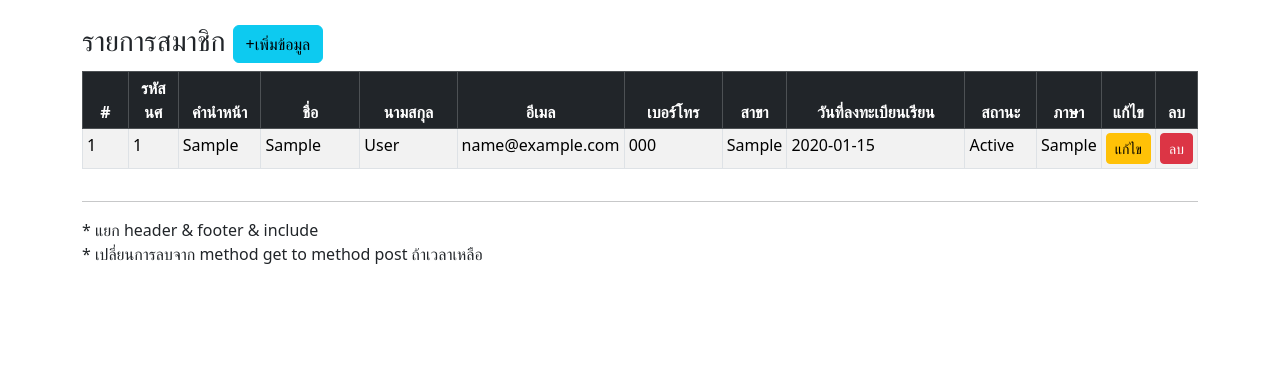
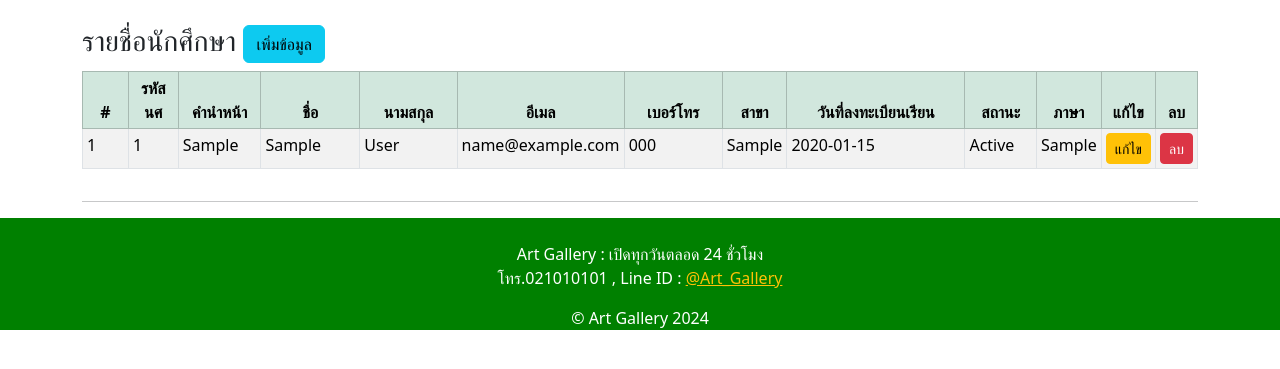
Before and after one commit to Frong12345/php-crud-table-pdo, a PHP site: page / in a window 1280 px wide. Shown: the part 56-425 px from the top of the page. Run offline with PHP 8.4, Linux system fonts and the light colour scheme; tables that the repository leaves empty hold one stand-in row (values such as "Sample post").

Commit message:
update footer

```diff
--- a/add.php
+++ b/add.php
@@ -149,7 +149,7 @@ catch(Exception $e) {
             <div class="row mb-2">
               <label class="col-sm-3 col-form-label">อีเมล</label>
               <div class="col-sm-7">
-                <input type="text" name="stu_email" class="form-control" required placeholder="อีเมล">
+                <input type="email" name="stu_email" class="form-control" required placeholder="อีเมล">
               </div>
             </div>
 
@@ -175,7 +175,6 @@ catch(Exception $e) {
               <label class="col-sm-3 col-form-label">สถานะ</label>
               <div class="col-sm-7">
                 <select class="form-select" name="stu_status" required>
-                  <option value="">-กรุณาเลือก-</option>
                   <option value="Active">Active</option>
                   <option value="Graduated">Graduated</option>
                   <option value="Drop">Drop</option>
--- a/footer.php
+++ b/footer.php
@@ -0,0 +1,10 @@
+ <!-- Start Footer -->
+ <div class="" style="background-color: green">
+        <div class="row">
+            <div class="col-sm-12">
+                <p class="text-center text-white"> <br> Art Gallery : เปิดทุกวันตลอด 24 ชั่วโมง <br> โทร.021010101 , Line ID : <a class="text-warning" href="#">@Art_Gallery</a> <br> </p>
+                <div class="container"><p class="m-0 text-center text-white"> &copy; Art Gallery 2024</p></div>
+            </div>
+        </div>
+    </div>
+    <!-- End Footer -->
--- /dev/null
+++ b/header.php
@@ -0,0 +1 @@
+<h3>รายชื่อนักศึกษา <a href="add.php" class="btn btn-info">เพิ่มข้อมูล</a> </h3>
--- a/index.php
+++ b/index.php
@@ -17,7 +17,7 @@ $result = $stmt->fetchAll(PDO::FETCH_ASSOC);
     <meta charset="utf-8">
     <meta name="viewport" content="width=device-width, initial-scale=1">
     <title>Basic CRUD by DevStudents.com 2025</title>
-    <link href="https://cdn.jsdelivr.net/npm/bootstrap@5.3.3/dist/css/bootstrap.min.css" rel="stylesheet" integrity="sha384-QWTKZyjpPEjISv5WaRU9OFeRpok6YctnYmDr5pNlyT2bRjXh0JMhjY6hW+ALEwIH" crossorigin="anonymous">
+    <?php include "style.php";?> <!-- นำเข้า bootstrap.min.css -->
   </head>
   <body>
 
@@ -25,26 +25,30 @@ $result = $stmt->fetchAll(PDO::FETCH_ASSOC);
    <?php include 'menu.php';?>
     <!-- end menu -->
 
-    <!-- start member -->
-    <div class="container">
+    <!-- Start CRUD -->
+    <div class="container custom">
       <div class="row">
-        <div class="col-sm-12"> <br>
-          <h3>รายการสมาชิก <a href="add.php" class="btn btn-info">+เพิ่มข้อมูล</a> </h3>
-          <div class="table-responsive">
-            <table class="table table-striped  table-hover table-responsive table-bordered table-sm">
+        <div class="col-sm-12 "> <br>
+          <?php include "header.php"; ?>
+          <div class="table-responsive"> <!-- ทำมห้ตารางเลื่อนซ้าย-ขวาได้  -->
+            <table class="table table-striped  table-hover table-bordered table-sm">
+              <!-- theader  -->
               <?php include 'tb_header.php'; ?>
+              <!-- tbody -->
               <?php include 'tb_body.php'; ?>
             </table>
           </div>
           <hr>
-          * แยก  header & footer & include  <br>
-          * เปลี่ยนการลบจาก method get to method post ถ้าเวลาเหลือ
+
         </div>
       </div>
-    </div>
+    </div> <!--close container-->
+     <?php include "footer.php";?>
 
 
-    <!-- end member -->
-    <script src="https://cdn.jsdelivr.net/npm/bootstrap@5.3.3/dist/js/bootstrap.bundle.min.js" integrity="sha384-YvpcrYf0tY3lHB60NNkmXc5s9fDVZLESaAA55NDzOxhy9GkcIdslK1eN7N6jIeHz" crossorigin="anonymous"></script>
+
+
+    <!-- End CRUD -->
+    <?php include "script.php";?> <!-- นำเข้า bootstrap.bundle.min.js -->
   </body>
 </html>
--- a/menu.php
+++ b/menu.php
@@ -8,7 +8,7 @@
         <div class="collapse navbar-collapse" id="navbarSupportedContent">
           <ul class="navbar-nav me-auto mb-2 mb-lg-0">
             <li class="nav-item">
-              <a class="nav-link active text-white" aria-current="page" href="#">หน้าหลัก</a>
+              <a class="nav-link active text-white" aria-current="page" href="index.php">หน้าหลัก</a>
             </li>
             <li class="nav-item">
               <a class="nav-link text-white" href="#">Link</a>
--- /dev/null
+++ b/script.php
@@ -0,0 +1 @@
+<script src="https://cdn.jsdelivr.net/npm/bootstrap@5.3.3/dist/js/bootstrap.bundle.min.js" integrity="sha384-YvpcrYf0tY3lHB60NNkmXc5s9fDVZLESaAA55NDzOxhy9GkcIdslK1eN7N6jIeHz" crossorigin="anonymous"></script>
--- /dev/null
+++ b/style.php
@@ -0,0 +1 @@
+<link href="https://cdn.jsdelivr.net/npm/bootstrap@5.3.3/dist/css/bootstrap.min.css" rel="stylesheet" integrity="sha384-QWTKZyjpPEjISv5WaRU9OFeRpok6YctnYmDr5pNlyT2bRjXh0JMhjY6hW+ALEwIH" crossorigin="anonymous">
--- a/tb_body.php
+++ b/tb_body.php
@@ -1,6 +1,8 @@
 <tbody>
-    <?php foreach($result as $row) { ?>
+    <!-- foreach ดึงข้อมูลแต่ละแถวมาแสดงผล โดยกำหนด $row เป็นแถวแต่ละแถว -->
+    <?php foreach($result as $row) { ?> <!-- start foreach  -->
     <tr>
+    <!-- $row['ชื่อของคอลลัมภ์ในฐานข้อมูล ที่จะดึงข้อมูลมาแสดง'] -->
     <td><?=$row['id'];?></td>
     <td><?=$row['student_id'];?></td>
     <td><?=$row['prefix'];?></td>
@@ -12,15 +14,18 @@
     <td><?=$row['register_date'];?></td>
     <td><?=$row['status'];?></td>
     <td><?=$row['favorite_prog'];?></td>
+    <!-- ใช้ tag <a> เมื่อ click จะ link ไปหน้า edit.php และส่งค่า GET ไป พร้อม URL ด้วย = ?id=...&act=edit เพื่อเอาไว้ query ข้อมูลมาแสดงในฟอร์มแก้ไข  tag <a> ส่งค่าเป็น GET เท่านั้น -->
     <td><a href="edit.php?id=<?=$row['id'];?>&act=edit" class="btn btn-warning btn-sm">แก้ไข</a></td>
     <td>
+        <!-- ใช้ form เพื่อส่งค่าไปเป็น POST และจะไม่แสดงใน URL เพราะจะเอาขอมูลไปใช้กลับฐานข้อมูลโดยตรง รูปแบบการส่งข้อมูล id=...&act=delete -->
         <form action="delete.php" method="post">
         <input type="hidden" name="id" value="<?=$row['id'];?>">
         <input type="hidden" name="act" value="delete">
+        <!-- เมื่อกดปุ่ม delete จะมีหน้าต่างแสดงให้กด confirm ว่าจะลบข้อมูลนี้มั้ย โดยจะใช้ onclick ของ javascript มาช่วยจัดการ -->
         <button  class="btn btn-danger btn-sm" onclick="return confirm('ยืนยันการลบข้อมูล !!');">ลบ</button>
         </form>
     </td>
     <!-- <td><a href="delete.php?id= <=$row['member_id'];?> &act=delete" class="btn btn-danger btn-sm" onclick="return confirm('ยืนยันการลบข้อมูล !!');">ลบ</a></td> -->
     </tr>
-    <?php } ?>
+    <?php } ?>  <!-- End foreach -->
 </tbody>
--- a/tb_header.php
+++ b/tb_header.php
@@ -1,20 +1,4 @@
-<!-- <thead>
-    <tr class="table-danger">
-    <th width="5%">ลำดับ</th>
-    <th width="25%">ชื่อ</th>
-    <th width="25%">นามสกุล</th>
-    <th width="15%">อีเมล</th>
-    <th width="20%">เบอร์โทร</th>
-    <th width="5%">สาขา</th>
-    <th width="5%">ภาษาโปรแกรมมิ่งที่ชอบ</th>
-    <th width="5%">สถานะ</th>
-    <th width="5%">สถาวันที่ลงทะเบียนเรียนนะ</th>
-    <th width="5%">แก้ไข</th>
-    <th width="5%">ลบ</th>
-    </tr>
-</thead> -->
-
-    <thead class="table-dark text-center">
+    <thead class="table-success text-center">
         <tr>
             <th width="5%">#</th>
             <th width="5%">รหัสนศ</th>
```
Also changed, not shown: delete.php (+4 -3 lines), edit.php (+11 -11 lines).
